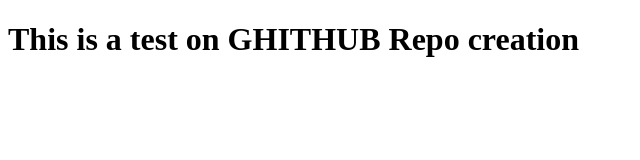
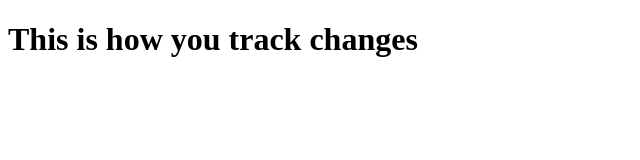
Before and after one commit to emekalewis77778-arch/DEMO_REPO1, a plain HTML site: page index.htm in a window 1280 px wide. Shown: the whole page, without its empty margins (0-640 px from the left). Drawn offline with Linux system fonts and the light colour scheme.

Commit message:
Update index.htm

```diff
--- a/index.htm
+++ b/index.htm
@@ -3,11 +3,11 @@
 <head>
     <meta charset="UTF-8">
     <meta name="viewport" content="width=device-width, initial-scale=1.0">
-    <title>DEOM FILE</title>
+    <title>GITHUB CODE TRACKER</title>
     <link rel="stylesheet" href="style.css">
 </head>
 <body>
-    <h1> This is a test on GHITHUB Repo creation
+    <h1> This is how you track changes
         </h1>
         <script src="program.js"></script>
 </body>
```
